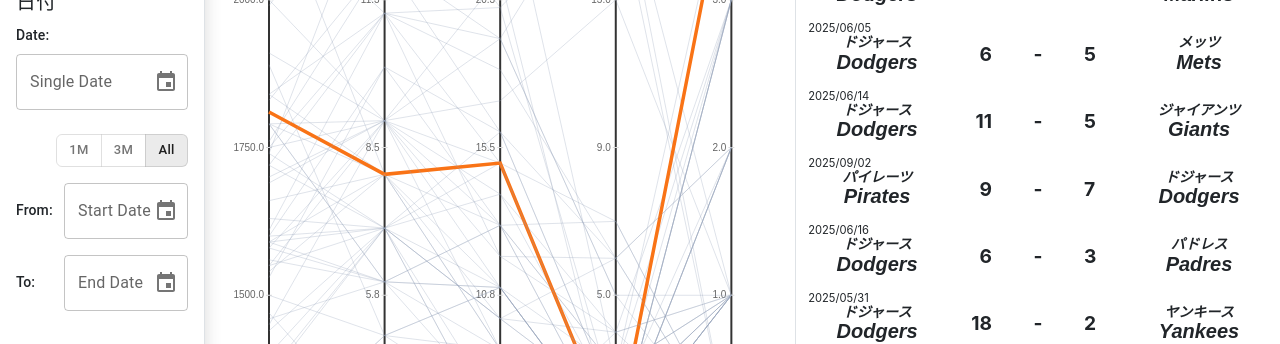
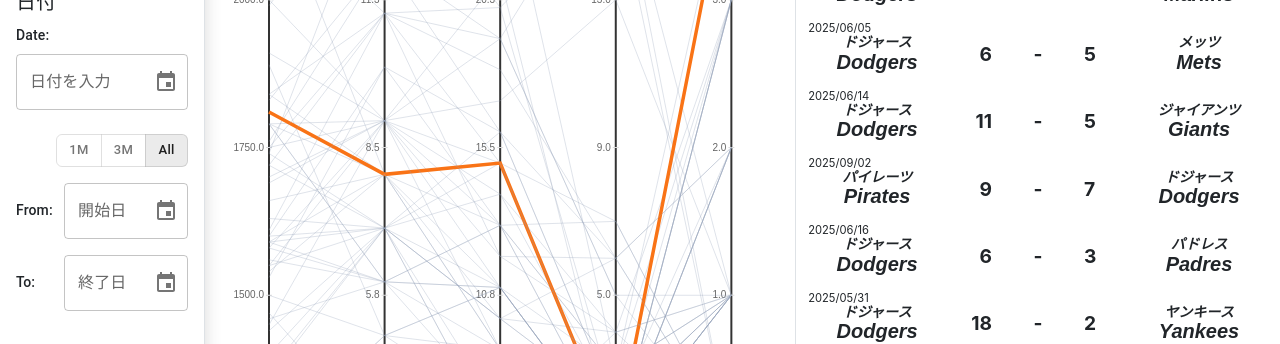
Before and after one commit to vdslab/bb_vis, a React (Vite) app in the folder frontend/: page / in a window 1280 px wide. Shown: the part 312-656 px from the top of the page. Built offline with nearby package versions, Linux system fonts and the light colour scheme; no server answers.

Commit message:
#138 feat:絞り込みのDateらを日本語にした

```diff
--- a/frontend/src/components/organisms/serch/DatePicker.jsx
+++ b/frontend/src/components/organisms/serch/DatePicker.jsx
@@ -117,7 +117,7 @@
           >
             <Typography sx={{ fontSize: "14px", fontWeight: 500 }}>Date:</Typography>
             <MuiDatePicker
-              label="Single Date"
+              label="日付を入力"
               value={startDate}
               onChange={(newValue) => {
                 setStartDate(newValue);
@@ -160,7 +160,7 @@
               From:
             </Typography>
             <MuiDatePicker
-              label="Start Date"
+              label="開始日"
               value={startDate}
               onChange={handleStartDateChange}
               renderInput={(params) => (
@@ -185,7 +185,7 @@
               To:
             </Typography>
             <MuiDatePicker
-              label="End Date"
+              label="終了日"
               value={endDate}
               onChange={handleEndDateChange}
               renderInput={(params) => (
```
